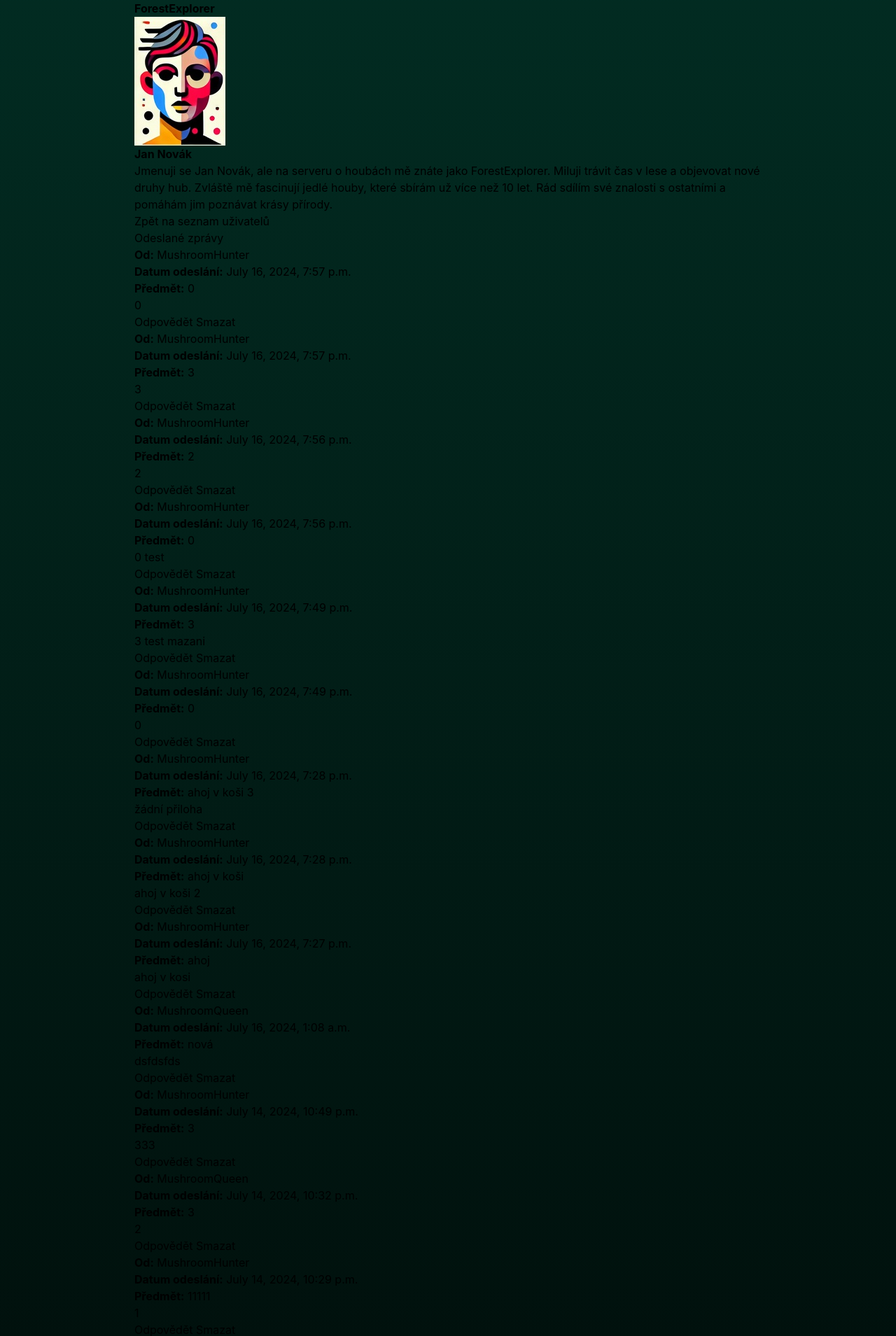
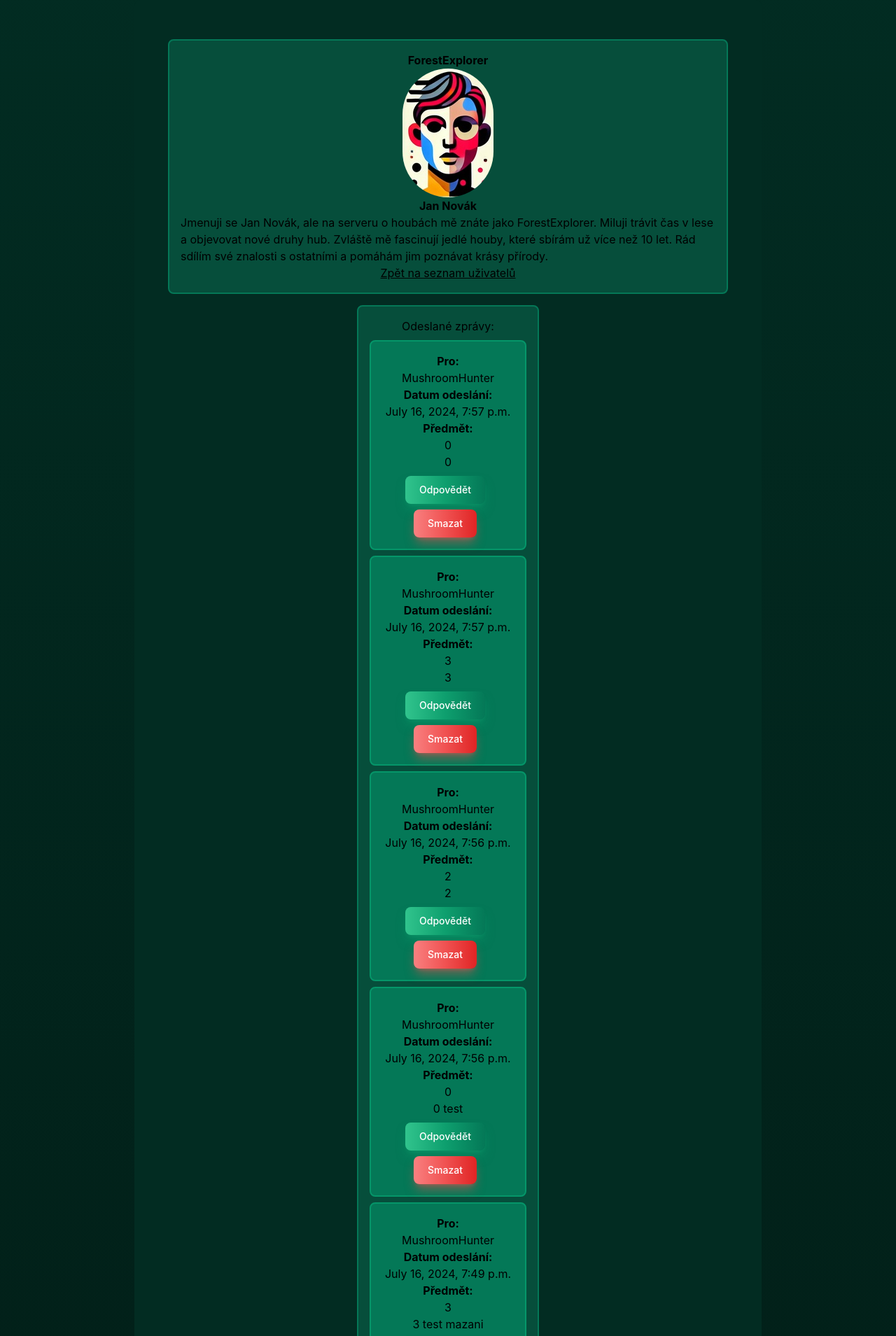
Before and after one commit to Wolferine69/mushroomatlas, a Django app: page /accounts/profiles/1/ in a window 1280 px wide. Shown: the part 68-1977 px from the top of the page at 70% size. Run offline with Django 5.2, Linux system fonts and the light colour scheme; a user stored in the database is signed in; data comes from the database, SQL or seed files in the repository; parts of the project's set-up code (start-up, migrations or seed data) failed here and were passed over; some libraries are stand-ins or nearby versions.

Commit message:
feature: Frontend in tailwind css. refactor of home and recipe_create.html. Refactor of findings_map.html, account_detail.html and accounts_list.html

```diff
--- a/accounts/templates/account_detail.html
+++ b/accounts/templates/account_detail.html
@@ -1,27 +1,38 @@
 {% extends 'base.html' %}
 
 {% block content %}
+<section class="flex flex-col items-center justify-center p-12 md:bg-emerald-950 max-h-3xl shadow-4xl rounded-lg">
+    <article class="p-4 my-2 bg-emerald-900 rounded-lg flex flex-col items-center border-2 border-emerald-700">
         <h2><strong>{{ account.user.username }}</strong></h2>
             {% if account.profile_picture %}
         <p><img src="{{ account.profile_picture.url }}" alt="{{ account.user.username }}"
-        class="img-fluid" style="max-width: 300px; max-height: 300px;"></p>
+                class="rounded-full" style="max-width: 300px; max-height: 300px;"></p>
+            {% else %}
+        <p><img src="/media/profile_pictures/default_profile.jpg" alt="{{ account.user.username }}"
+                class="rounded-full" style="max-width: 300px; max-height: 300px;"></p>
             {% endif %}
         <p><strong>{{ account.user.first_name }} {{ account.user.last_name }}</strong></p>
             <p>{{ account.biography }}</p>
-    <a href="{% url 'accounts_list' %}" class="btn btn-primary">Zpět na seznam uživatelů</a>
-
-<h3>Odeslané zprávy</h3>
+            <a href="{% url 'accounts_list' %}" class="underline">Zpět na seznam uživatelů</a>
+    </article>
+    <article class="p-4 my-2 bg-emerald-900 rounded-lg flex flex-col items-center border-2 border-emerald-700">
+        <h3>Odeslané zprávy:</h3>
         <ul>
             {% for message in sent_messages %}
-        <li>
-            <strong>Od:</strong> {{ message.receiver.username }}<br>
+                <li class="p-4 my-2 bg-emerald-700 rounded-lg flex flex-col items-center border-2 border-emerald-600">
+                    <strong>Pro:</strong> {{ message.receiver.username }}<br>
                     <strong>Datum odeslání:</strong> {{ message.timestamp }}<br>
                     <strong>Předmět:</strong> {{ message.subject }}<br>
                     <p>{{ message.content }}</p>
-            <a href="{% url 'send_message' receiver_username=message.receiver.username replied_to_id=message.id %}" class="btn btn-primary">Odpovědět</a>
+                    <a href="{% url 'send_message' receiver_username=message.receiver.username replied_to_id=message.id %}"
+                       class="text-white mt-2 bg-gradient-to-r from-green-400 via-green-500 to-green-500 hover:bg-gradient-to-br
+                              focus:ring-4 focus:outline-none focus:ring-green-300 dark:focus:ring-green-800 shadow-lg shadow-green-500/50 dark:shadow-lg
+                              dark:shadow-green-800/80 font-medium rounded-lg text-sm px-5 py-2.5 text-center me-2">Odpovědět</a>
                     <form method="post" action="{% url 'delete_message' message.id %}" style="display:inline;">
                         {% csrf_token %}
-                <button type="submit" class="btn btn-danger">Smazat</button>
+                        <button type="submit" class="text-white mt-2 bg-gradient-to-r from-red-400 via-red-500 to-red-600 hover:bg-gradient-to-br
+                                                    focus:ring-4 focus:outline-none focus:ring-green-300 dark:focus:ring-red-800 shadow-lg shadow-red-500/50 dark:shadow-lg
+                                                    dark:shadow-red-800/80 font-medium rounded-lg text-sm px-5 py-2.5 text-center me-2">Smazat</button>
                     </form>
                 </li>
             {% empty %}
@@ -29,7 +40,7 @@
             {% endfor %}
         </ul>
 
-<h3>Přijaté zprávy</h3>
+        <h3>Přijaté zprávy:</h3>
         <ul>
             {% for message in received_messages %}
                 <li>
@@ -37,7 +48,8 @@
                     <strong>Datum přijetí:</strong> {{ message.timestamp }}<br>
                     <strong>Předmět:</strong> {{ message.subject }}<br>
                     <p>{{ message.content }}</p>
-            <a href="{% url 'send_message' receiver_username=message.sender.username replied_to_id=message.id %}" class="btn btn-primary">Odpovědět</a>
+                    <a href="{% url 'send_message' receiver_username=message.sender.username replied_to_id=message.id %}"
+                       class="btn btn-primary">Odpovědět</a>
                     <form method="post" action="{% url 'delete_message' message.id %}" style="display:inline;">
                         {% csrf_token %}
                         <button type="submit" class="btn btn-danger">Smazat</button>
@@ -47,4 +59,6 @@
                 <li>Nebyly přijaty žádné zprávy.</li>
             {% endfor %}
         </ul>
+    </article>
+</section>
 {% endblock %}
--- a/theme/static/css/dist/styles.css
+++ b/theme/static/css/dist/styles.css
@@ -1033,6 +1033,10 @@ video {
   max-width: 56rem;
 }
 
+.max-w-full {
+  max-width: 100%;
+}
+
 .max-w-md {
   max-width: 28rem;
 }
@@ -1982,6 +1986,10 @@ video {
   border-radius: 0.75rem;
 }
 
+.rounded-full {
+  border-radius: 9999px;
+}
+
 .rounded-b {
   border-bottom-right-radius: 0.25rem;
   border-bottom-left-radius: 0.25rem;
@@ -2152,6 +2160,11 @@ video {
   border-color: rgb(29 78 216 / var(--tw-border-opacity));
 }
 
+.border-emerald-500 {
+  --tw-border-opacity: 1;
+  border-color: rgb(16 185 129 / var(--tw-border-opacity));
+}
+
 .border-emerald-700 {
   --tw-border-opacity: 1;
   border-color: rgb(4 120 87 / var(--tw-border-opacity));
@@ -2182,6 +2195,11 @@ video {
   border-color: rgb(252 165 165 / var(--tw-border-opacity));
 }
 
+.border-emerald-600 {
+  --tw-border-opacity: 1;
+  border-color: rgb(5 150 105 / var(--tw-border-opacity));
+}
+
 .bg-\[rgb\(255\2c 0\2c 0\)\] {
   --tw-bg-opacity: 1;
   background-color: rgb(255 0 0 / var(--tw-bg-opacity));
@@ -2252,6 +2270,11 @@ video {
 
 .bg-white\/50 {
   background-color: rgb(255 255 255 / 0.5);
+}
+
+.bg-emerald-700 {
+  --tw-bg-opacity: 1;
+  background-color: rgb(4 120 87 / var(--tw-bg-opacity));
 }
 
 .bg-gradient-to-b {
@@ -2290,11 +2313,44 @@ video {
   --tw-gradient-stops: var(--tw-gradient-from), var(--tw-gradient-to);
 }
 
+.from-red-400 {
+  --tw-gradient-from: #f87171 var(--tw-gradient-from-position);
+  --tw-gradient-to: rgb(248 113 113 / 0) var(--tw-gradient-to-position);
+  --tw-gradient-stops: var(--tw-gradient-from), var(--tw-gradient-to);
+}
+
+.from-green-200 {
+  --tw-gradient-from: #bbf7d0 var(--tw-gradient-from-position);
+  --tw-gradient-to: rgb(187 247 208 / 0) var(--tw-gradient-to-position);
+  --tw-gradient-stops: var(--tw-gradient-from), var(--tw-gradient-to);
+}
+
+.from-green-300 {
+  --tw-gradient-from: #86efac var(--tw-gradient-from-position);
+  --tw-gradient-to: rgb(134 239 172 / 0) var(--tw-gradient-to-position);
+  --tw-gradient-stops: var(--tw-gradient-from), var(--tw-gradient-to);
+}
+
 .via-green-500 {
   --tw-gradient-to: rgb(34 197 94 / 0)  var(--tw-gradient-to-position);
   --tw-gradient-stops: var(--tw-gradient-from), #22c55e var(--tw-gradient-via-position), var(--tw-gradient-to);
 }
 
+.via-red-500 {
+  --tw-gradient-to: rgb(239 68 68 / 0)  var(--tw-gradient-to-position);
+  --tw-gradient-stops: var(--tw-gradient-from), #ef4444 var(--tw-gradient-via-position), var(--tw-gradient-to);
+}
+
+.via-green-300 {
+  --tw-gradient-to: rgb(134 239 172 / 0)  var(--tw-gradient-to-position);
+  --tw-gradient-stops: var(--tw-gradient-from), #86efac var(--tw-gradient-via-position), var(--tw-gradient-to);
+}
+
+.via-green-400 {
+  --tw-gradient-to: rgb(74 222 128 / 0)  var(--tw-gradient-to-position);
+  --tw-gradient-stops: var(--tw-gradient-from), #4ade80 var(--tw-gradient-via-position), var(--tw-gradient-to);
+}
+
 .to-black {
   --tw-gradient-to: #000 var(--tw-gradient-to-position);
 }
@@ -2305,6 +2361,14 @@ video {
 
 .to-teal-950 {
   --tw-gradient-to: #042f2e var(--tw-gradient-to-position);
+}
+
+.to-red-600 {
+  --tw-gradient-to: #dc2626 var(--tw-gradient-to-position);
+}
+
+.to-green-500 {
+  --tw-gradient-to: #22c55e var(--tw-gradient-to-position);
 }
 
 .decoration-slice {
@@ -2997,6 +3061,11 @@ video {
 
 .shadow-green-500\/50 {
   --tw-shadow-color: rgb(34 197 94 / 0.5);
+  --tw-shadow: var(--tw-shadow-colored);
+}
+
+.shadow-red-500\/50 {
+  --tw-shadow-color: rgb(239 68 68 / 0.5);
   --tw-shadow: var(--tw-shadow-colored);
 }
 
@@ -3525,6 +3594,11 @@ video {
     --tw-shadow: var(--tw-shadow-colored);
   }
 
+  .dark\:shadow-red-800\/80 {
+    --tw-shadow-color: rgb(153 27 27 / 0.8);
+    --tw-shadow: var(--tw-shadow-colored);
+  }
+
   .dark\:hover\:bg-blue-700:hover {
     --tw-bg-opacity: 1;
     background-color: rgb(29 78 216 / var(--tw-bg-opacity));
@@ -3586,6 +3660,11 @@ video {
     --tw-ring-color: rgb(22 101 52 / var(--tw-ring-opacity));
   }
 
+  .dark\:focus\:ring-red-800:focus {
+    --tw-ring-opacity: 1;
+    --tw-ring-color: rgb(153 27 27 / var(--tw-ring-opacity));
+  }
+
   @media (min-width: 1024px) {
     .dark\:lg\:hover\:\[paint-order\:markers\]:hover {
       paint-order: markers;
--- a/viewer/test_GUI.py
+++ b/viewer/test_GUI.py
@@ -16,7 +16,7 @@ class GuiTestWithSelenium(TestCase):
     def test_home_page_chrome(self):
         selenium_webdriver = webdriver.Chrome()
         selenium_webdriver.get('http://127.0.0.1:8000/')
-        assert 'Vítej v našem houbovém světě!' in selenium_webdriver.page_source
+        assert 'Jsme MushroomAtlas. Milujeme houby. A proto jste tady. Zaregistrujte se a procházejte rozsáhlou databázi hub, receptů a tipů. Tak ať rostou! © 2024 MushroomAtlas. All rights reserved.' in selenium_webdriver.page_source
 
     def test_signup(self):
         selenium_webdriver = webdriver.Firefox()
```
Also changed, not shown: accounts/templates/accounts_list.html (+11 -2 lines), viewer/templates/findings_map.html (+36 -12 lines), viewer/templates/recipe_detail.html (+14 -20 lines), media/profile_pictures/default_profile.jpg (added). Lines whose indentation alone changed are shown as unchanged.
